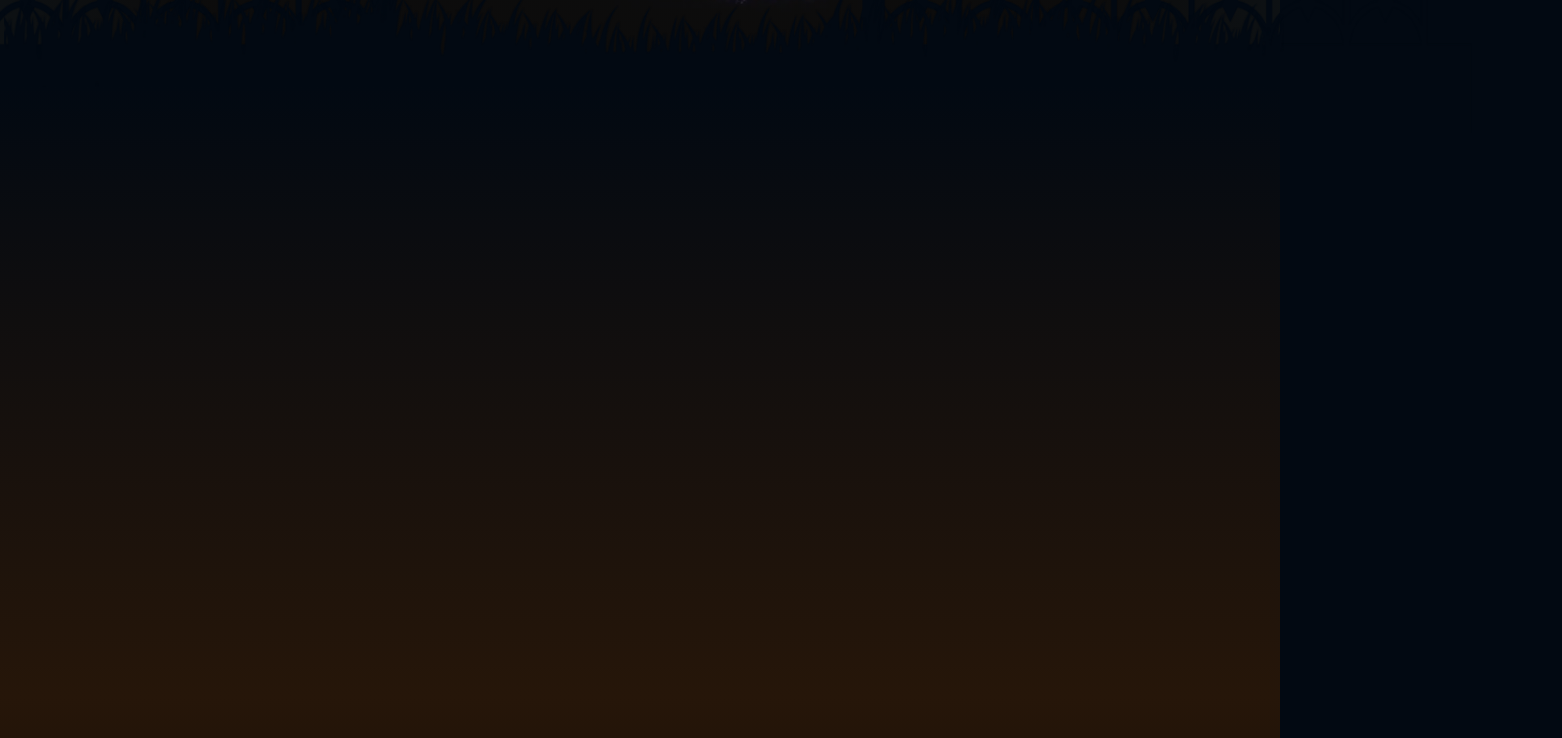
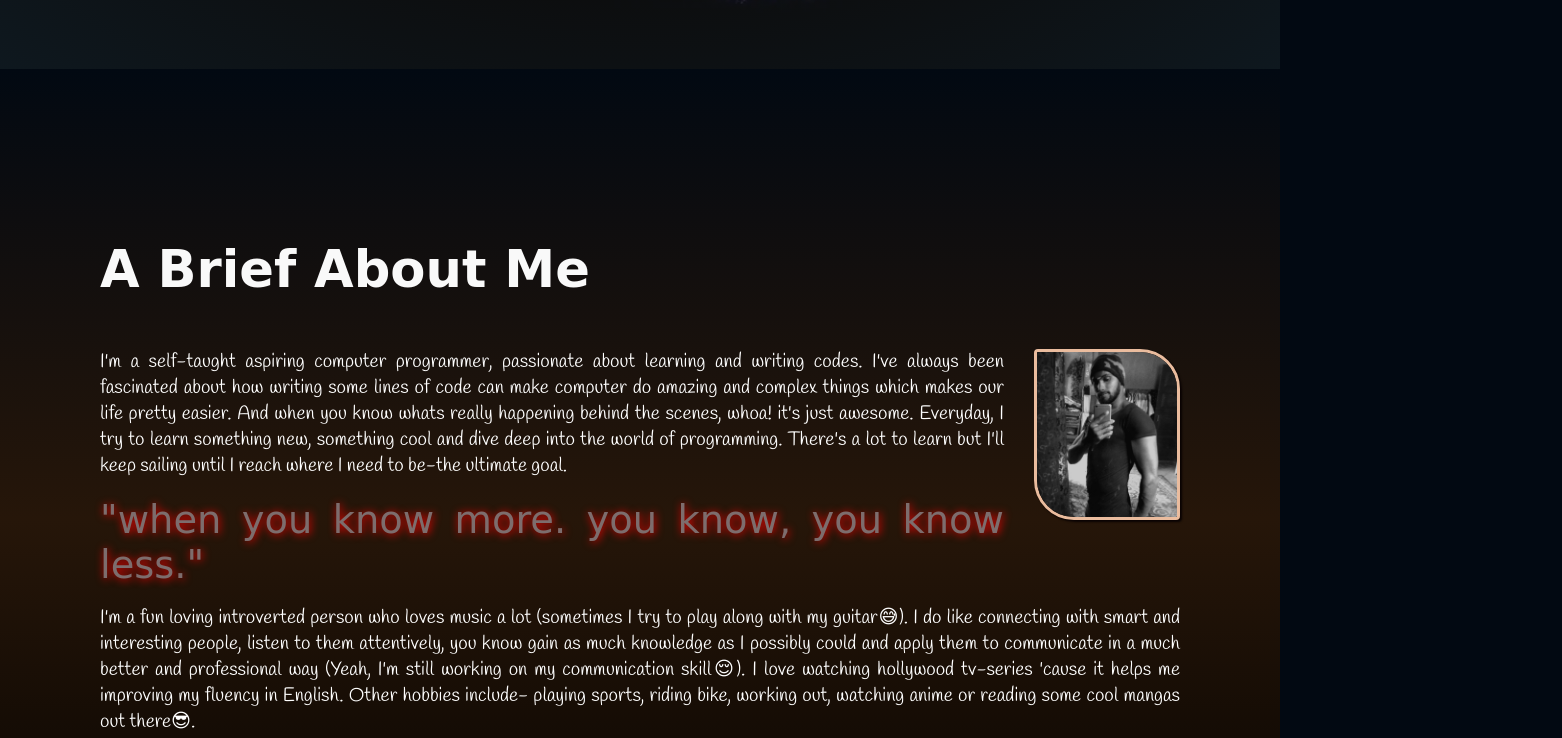
Before and after one commit to MkdirRaiden/fantasy-adventurer, a plain HTML site: page about.html in a window 1280 px wide. Shown: the part 731-1469 px from the top of the page, 1562 px wide, since content can reach past the window. Drawn offline with nearby package versions, Linux system fonts and the light colour scheme; a web font is replaced by a local one.

Commit message:
new commit

```diff
--- a/about.css
+++ b/about.css
@@ -13,9 +13,11 @@
     margin: 0;
 }
 body{
-    height: 180vh;
+    min-height: 100vh;
     overflow-x: hidden;
     background: #020912;
+    border: 2px soid white;
+    height: auto;
 }
 
 ::-webkit-scrollbar {
@@ -70,8 +72,9 @@ body{
     /* z-index: 100000; */
 }
 #grass{
-    margin: 0 4px;
+    margin: 0 2px;
     /* border: 2px solid red; */
+    translate: 0 -16px;
 }
 #text{
     /* font-family: 'Tilt Prism', cursive; */
@@ -90,7 +93,7 @@ body{
     top: 0;
     left: 0;
     width: 100%;
-    min-height: 60%;
+    min-height: 50%;
     pointer-events: none;
 
 }
@@ -108,22 +111,17 @@ body{
 }
 
 .about-me{
-    /* border: 1px solid red; */
+
     position: relative;
-    height: 140vh;
-    translate:0 18px ;
-    /* background: #020912; */
+    height: 100vh;
     background:linear-gradient(#020912, rgb(38, 22, 9), rgb(2, 1, 0));
     padding: 50px 100px;
-    padding-right: 100px;
-    overflow: hidden;
-    /* transition: 1s ease; */
-    /* pointer-events: none; */
+
 }
 .about-me h2{
     font-family: 'Tilt Prism', cursive;
     position: relative;
-    translate:-892px 400px;
+    translate: 0 120px;
     font-size: clamp(1.75rem, 4vw, 5rem);
     color: #f9f9f9;
     margin-bottom: 50px;
@@ -131,6 +129,7 @@ body{
 .about-me p{
     cursor: pointer;
     font-family: 'Handlee', cursive;
+
     font-size: clamp(.65rem, 1.5vw, 2rem);
     color: #fff;
     font-weight: 400;
@@ -142,9 +141,9 @@ body{
 }
 .about-me img{
     position: relative;
-    translate: 740px;
+    margin-left: 30px;
     float: right;
-    margin-left: 30px;
+
     border-radius: 4px;
     border: 3px solid #eabc9e;
     box-shadow: 2px 2px 2px rgb(10, 3, 3);
@@ -158,10 +157,11 @@ body{
     text-shadow:  1px 1px 8px red;
 }
 #paraBox{
-    /* border: 1px solid white; */
+    translate: 0 120px;
+
     border-radius: 8px;
     position: relative;
-    translate:0 920px;
+
     /* overflow-y: hidden; */
 
 }
--- a/about.js
+++ b/about.js
@@ -10,7 +10,7 @@ const paraBox = document.getElementById('paraBox');
 const aboutMe = document.querySelector('.about-me');
 const variable = document.querySelector('.variale');
 
-gsap.from('body', { duration: 1.5, y: '-100%', ease: 'bounce', delay: '0' })
+
 gsap.from('#text', { duration: 3.5, y: '-300%', ease: 'elastic', delay: '1.5' })
 gsap.from('i', { duration: 3.5, x: '-300%', ease: 'elastic', delay: '1.5' })
 
@@ -22,16 +22,16 @@ gateRight.style.position = 'fixed';
 window.addEventListener('scroll',() => {
     let value = window.scrollY;
 
-        text.style.marginTop = value * 2.5 + 'px';
+
         treeLeft.style.left = value * -.75 + 'px';
         treeRight.style.left = value * .75 + 'px';
-        gateLeft.style.left = value * 0.53 + 'px';
-        gateRight.style.left = value * -0.53 + 'px';
-        myText.style.left = value * 1.306 + 'px';
-        paraBox.style.top = value * -.76 + 'px';
-        myImage.style.right = value * 1.08 + 'px';
-        grass.style.top = value * -.6 + 'px';
-        aboutMe.style.top = value * -.6 + 'px';
+        gateLeft.style.left = value * 0.43 + 'px';
+        gateRight.style.left = value * -0.43 + 'px';
+
+
+
+
+
         // variable.style.height = value * 0.5 + 'px';
 
 
--- a/index.js
+++ b/index.js
@@ -24,7 +24,6 @@ const header = document.getElementById("header");
 const footer = document.getElementById("footer");
 const parentContainer = document.getElementById("parent-container");
 
-gsap.from('body', { duration: 1.25, y: '100%', ease: 'power3', delay: .15 })
 gsap.from('#header', { duration: 1.5, y: '-100%', ease: 'bounce', delay: '3' })
 gsap.from('.userProfile', { duration: 1.5, x: '100%', ease: 'bounce', delay: '3' })
 
```
